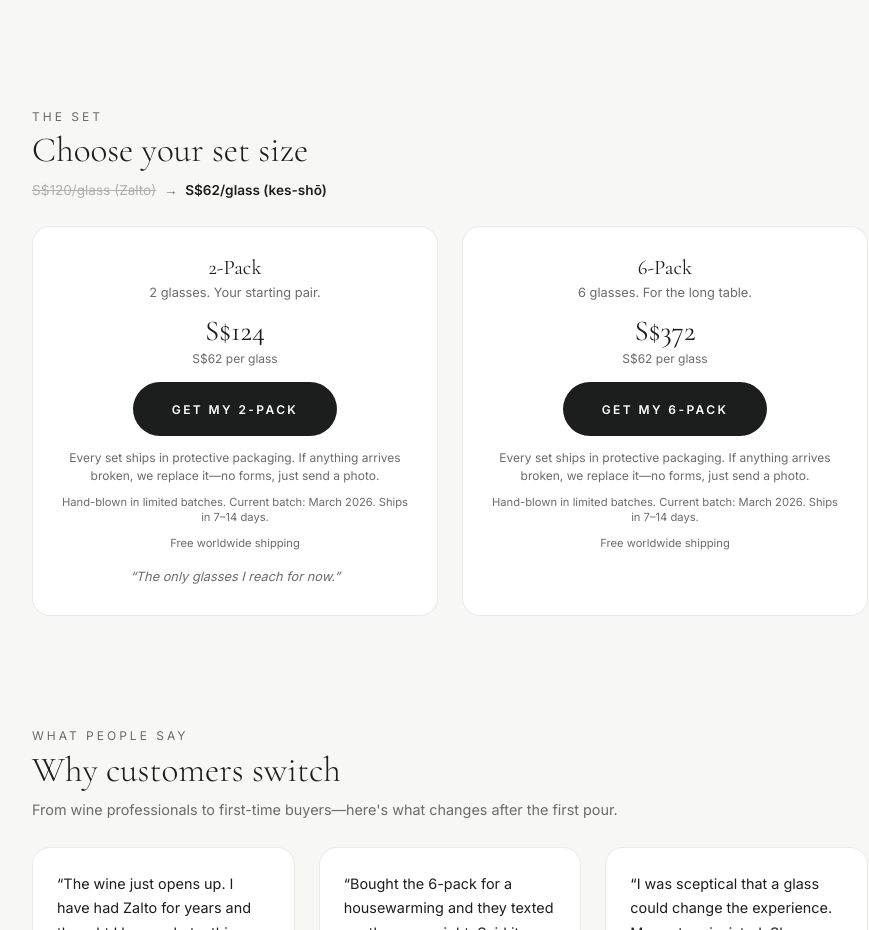
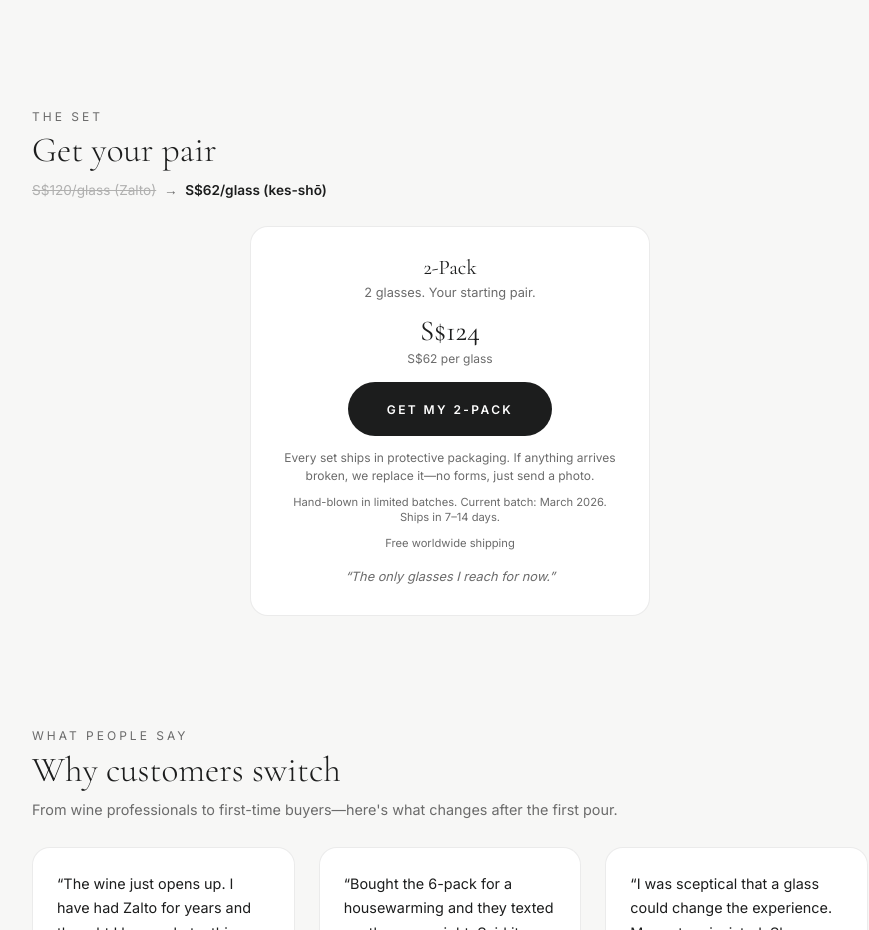
Before and after one commit to abhishekcheriangeorge-ops/kessho-wine-landing, a website: page index.html in a window 1280 px wide. Shown: the part 2322-3252 px from the top of the page, without its empty margins (190-1059 px from the left). Drawn offline with nearby package versions, Linux system fonts and the light colour scheme.

Commit message:
Remove 6-pack — single 2-pack offer reduces decision points
- Removed 6-pack card from all 3 pages (staging, A, B)
- Centered single pack card (max-width 400px)
- Updated section heading: 'Choose your set size' → 'Get your pair'
- Updated FAQ gift answer to mention main store for larger sets
- Cleaned up 6pack JS references in updateLinks()
- A/B variant rules preserved (cart vs product page links)

```diff
--- a/index.html
+++ b/index.html
@@ -219,9 +219,9 @@ window.__AB_VARIANT = 'A';
 <!-- PACKS -->
 <section id="packs">
   <p class="section-label">The Set</p>
-  <h2 class="section-title">Choose your set size</h2>
+  <h2 class="section-title">Get your pair</h2>
   <p style="font-size:0.85rem;color:var(--text-muted);margin-top:0.5rem;line-height:1.7;max-width:640px"><span style="text-decoration:line-through;opacity:0.5">S$120/glass (Zalto)</span> &nbsp;→&nbsp; <strong style="color:var(--text-main)">S$62/glass (kes-shō)</strong></p>
-  <div class="pack-grid">
+  <div class="pack-grid" style="max-width:400px;margin-left:auto;margin-right:auto;margin-top:1.5rem;">
     <div class="pack-card">
       <div class="pack-title">2-Pack</div>
       <div class="pack-sub">2 glasses. Your starting pair.</div>
@@ -232,16 +232,6 @@ window.__AB_VARIANT = 'A';
       <p class="pack-microcopy batch-date">Hand-blown in limited batches. Current batch: <span class="current-batch"></span>. Ships in 7–14 days.</p>
       <p class="pack-microcopy">Free worldwide shipping</p>
       <p class="micro-testimonial">&ldquo;The only glasses I reach for now.&rdquo;</p>
-    </div>
-    <div class="pack-card">
-      <div class="pack-title">6-Pack</div>
-      <div class="pack-sub">6 glasses. For the long table.</div>
-      <div class="pack-price">S$372</div>
-      <div class="pack-per">S$62 per glass</div>
-      <a href="https://kes-sho.com/cart/42630060736677:3" class="cta pack-cta" data-type="6pack">Get My 6-Pack</a>
-      <p class="pack-microcopy" style="font-size:0.75rem;color:var(--text-muted);margin-top:0.8rem;line-height:1.5;">Every set ships in protective packaging. If anything arrives broken, we replace it—no forms, just send a photo.</p>
-      <p class="pack-microcopy batch-date">Hand-blown in limited batches. Current batch: <span class="current-batch"></span>. Ships in 7–14 days.</p>
-      <p class="pack-microcopy">Free worldwide shipping</p>
     </div>
   </div>
 </section>
@@ -286,7 +276,7 @@ window.__AB_VARIANT = 'A';
     </div>
     <div class="faq-item">
       <button class="faq-q">Is this a good gift?<span class="faq-toggle">+</span></button>
-      <div class="faq-a">The 6-pack is our most gifted set. Hand-blown crystal in a premium box makes an immediate impression at housewarmings, weddings, and milestones.</div>
+      <div class="faq-a">Absolutely. Hand-blown crystal in a premium box makes an immediate impression at housewarmings, weddings, and milestones. Larger sets are available on our main store.</div>
     </div>
     <div class="faq-item">
       <button class="faq-q">Can I put them in the dishwasher?<span class="faq-toggle">+</span></button>
@@ -343,7 +333,6 @@ function updateLinks() {
   document.querySelectorAll('.pack-cta').forEach(a => {
     const type = a.dataset.type;
     if (type === '2pack') a.href = `https://kes-sho.com/cart/${vid}:1`;
-    if (type === '6pack') a.href = `https://kes-sho.com/cart/${vid}:3`;
   });
   document.querySelectorAll('.bundle-cta').forEach(a => {
     const type = a.dataset.type;
```
Also changed, not shown: staging.html (+3 -14 lines), variant-b.html (+3 -14 lines).
